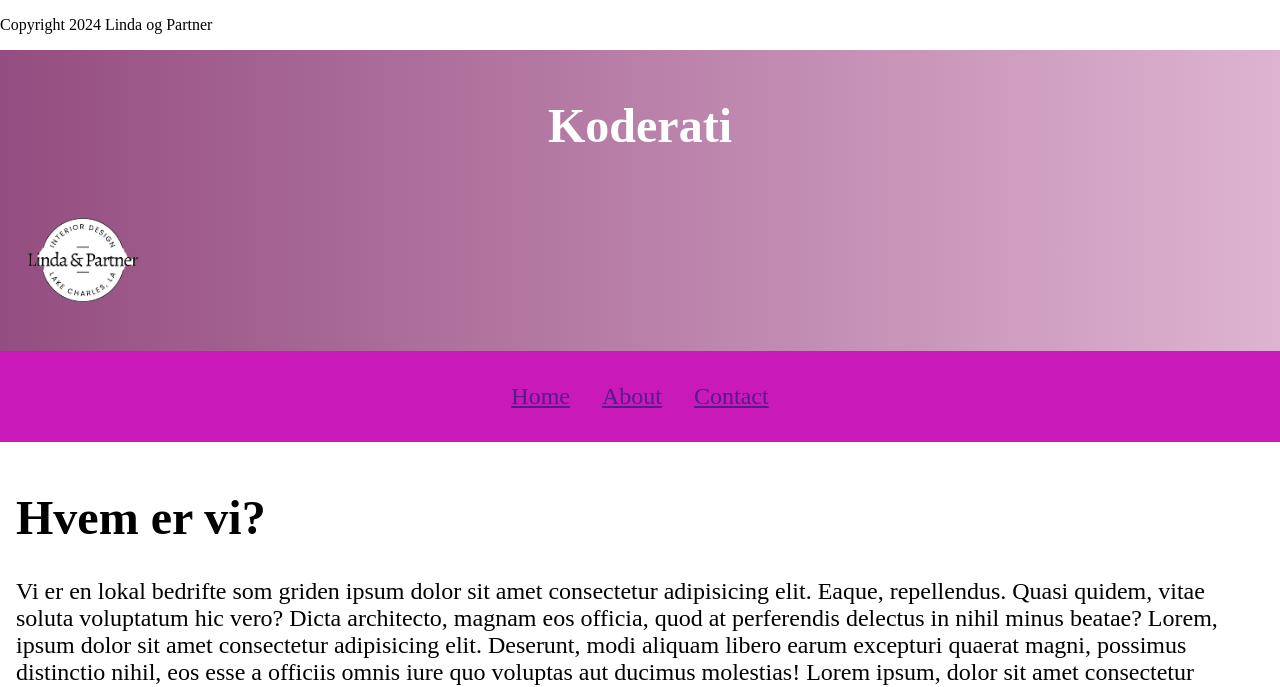
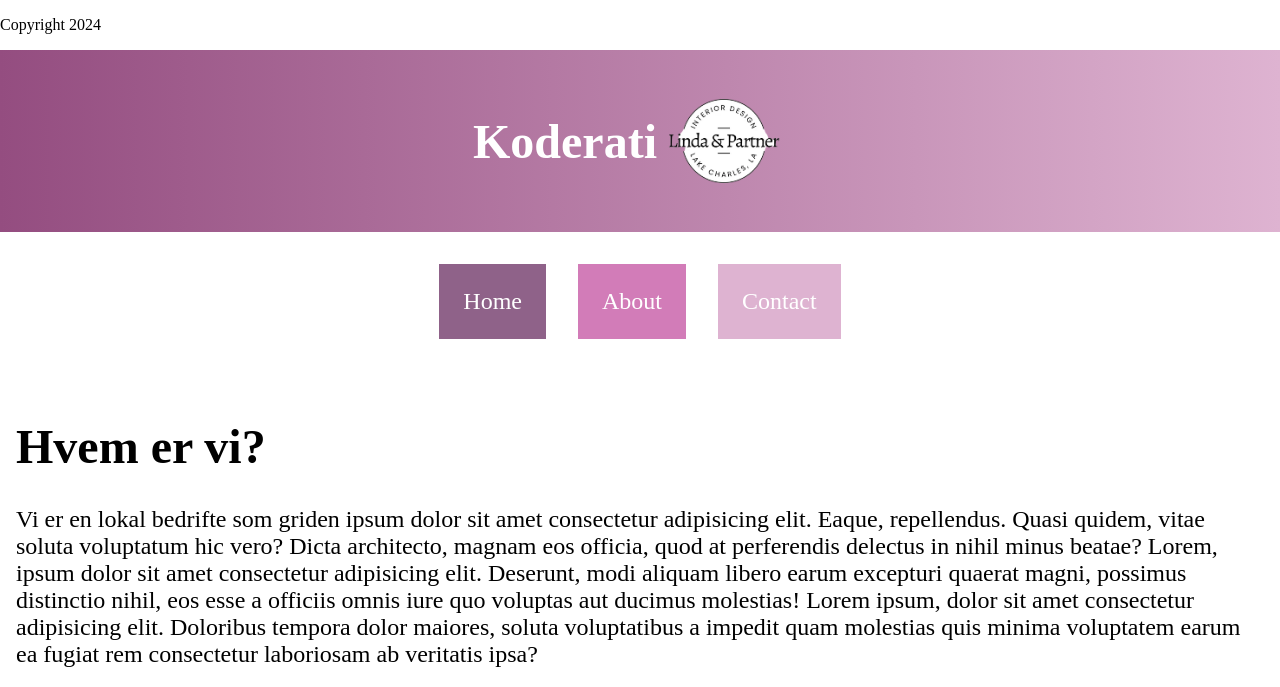
Before and after one commit to muunuo/muunuo.github.io, a plain HTML site: page index.html in a window 1280 px wide. Shown: the top 687 px of the page. Drawn offline with Linux system fonts and the light colour scheme.

Commit message:
endret på kode

```diff
--- a/fremside.css
+++ b/fremside.css
@@ -24,74 +24,78 @@ html, body {
     padding: 1rem;
 }
 
-main {
+/* tittel */
+.header { /* header */
+    background: linear-gradient(270deg, #deb3d1, #944d80);
+    color: rgb(255, 255, 255);
+}
+
+.header{
+    /* logo/text i midten */
+    align-items: center;
+    justify-content: center;
+    display: flex;
+}
+
+li{
+    list-style: none;
+}
+/* tittel */
+
+
+/* meny */
+#A{
+    background-color: #deb3d1;
+}
+
+#M{
+    background-color: #d27cb8;
 
 }
 
-.header { /* header */
-    background: linear-gradient(270deg, #deb3d1, #944d80);
-    color: rgb(255, 255, 255);
-    text-align: center;
-
-    /* Bruker flexbox for å plassere bildet/logoen og teksten i midten av headeren */
+#K{
+    background-color: #8f6289;
 }
 
-#logo{
-    display: flex;
-    justify-content:right;
-    align-items:right;
-}
 
-#title{
+nav{
     display: flex;
     justify-content: center;
     align-items: center;
+    flex-direction: row;
+    }
+
+nav li{
+    margin: 1rem;
 }
 
-li {
-    list-style: none;
+nav li a{
+        text-decoration: none;
+        color:white;
+        padding:1.5rem;
+        display: block;
 }
 
-.menu{ /* menu */
+/* Endrar bakgrunnsfargen på menyen når ein tek muspeikar over. */
+nav li a:hover{
+    background-color:#491542;
+}
+/* meny */
 
-    background-color:#c919b8;
-}
 
 .footer{
     background-color: #d27cb8;
 }
 
 
-.flyt {
+.flyt{
     float: left;
 }
 
-.flyte {
+.flyte{
     float: right;
 }
 
-nav {
-display: flex;
-justify-content: center;
-align-items: center;
-flex-direction: row;
-}
-
-nav li {
-    margin: 1rem;
-}
-
-nav ul li a{
-    text-decoration: none;
-    color:white;
-    padding:1.5rem;
-    display: block;
-}
-
-/* Endrar bakgrunnsfargen på menyen når ein tek muspeikar over. */
-nav ul li a:hover{
-    background-color:#491542;
-}
 
 
 
--- a/index.html
+++ b/index.html
@@ -5,12 +5,12 @@
     <meta name="viewport" content="width=device-width, initial-scale=1.0">
     <title>Koderati</title>
     <link rel="stylesheet" href="fremside.css">
+    <link rel="stylesheet" href="meg.css">
 </head>
 <body>
     <div class="copy">
-        <p>Copyright 2024 Linda og Partner</p>
+        <p>Copyright 2024</p>
     </div>
-<main>
     <div class="grid-container">
         <div class="header">
                 <h1 id="title">Koderati</h1>
@@ -18,9 +18,9 @@
         </div>
         <div class="menu">
             <nav>
-                    <li><a href="">Home</a></li>
-                    <li><a href="">About</a></li>
-                    <li><a href="">Contact</a></li>
+                    <li id="K"><a href="">Home</a></li>
+                    <li id="M"><a href="">About</a></li>
+                    <li id="A"><a href="">Contact</a></li>
             </nav>
         </div>
         <div class="main">
@@ -61,6 +61,5 @@
             </p>
         </div>
     </div>
-</main>
 </body>
 </html>
--- /dev/null
+++ b/meg.css
@@ -0,0 +1,11 @@
+#logo{
+    display: flex;
+    justify-content:right;
+    align-items:right;
+}
+
+#title{
+    display: flex;
+    justify-content: center;
+    align-items: center;
+}
```
